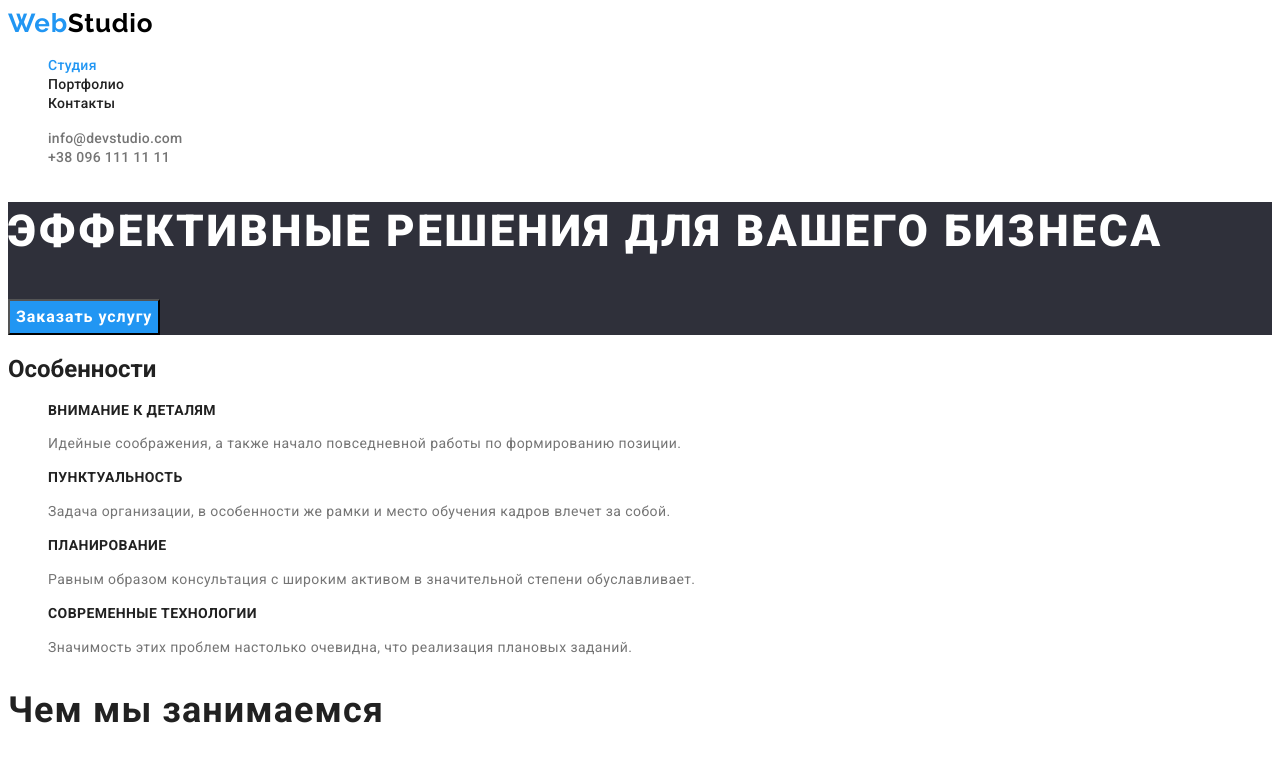
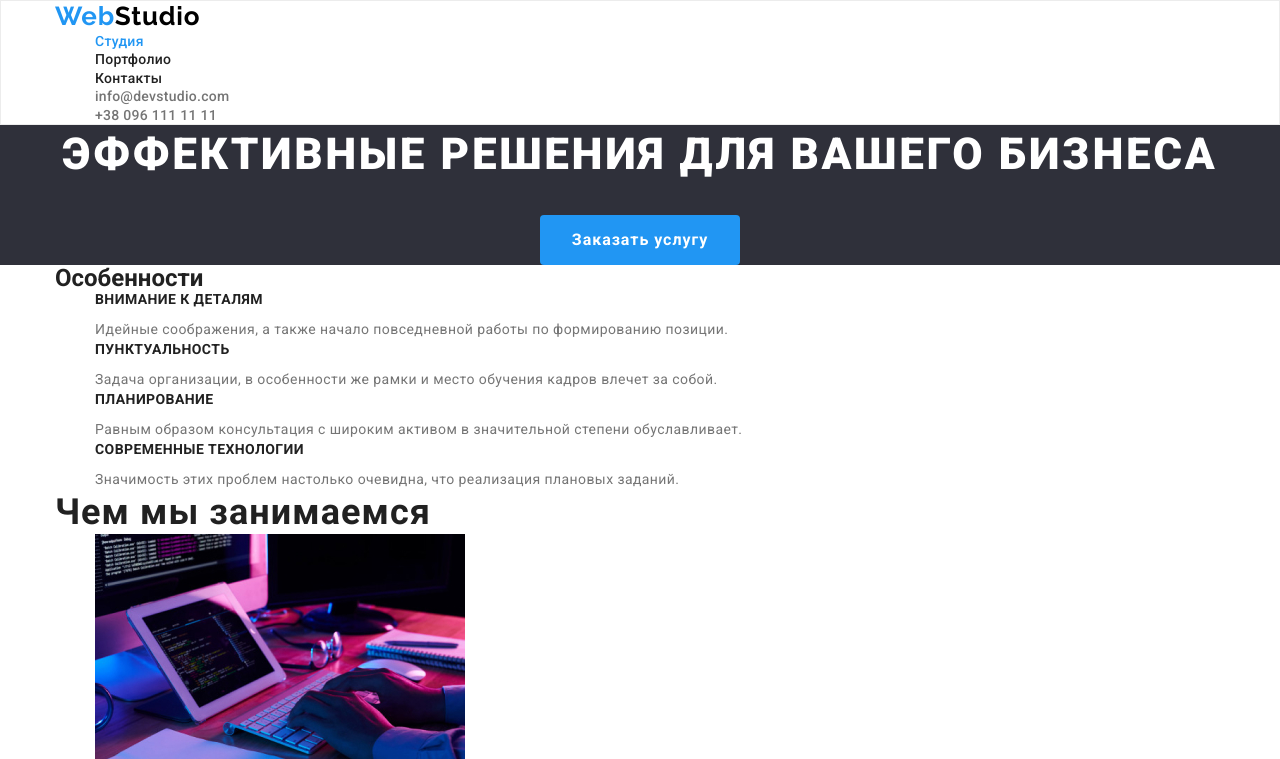
Before and after one commit to Serhii-Khrapun/goit-markup-hw-02, a plain HTML site: page index.html in a window 1280 px wide. Shown: the top 759 px of the page. Drawn offline with nearby package versions, Linux system fonts and the light colour scheme.

Commit message:
відцентрував index.html

```diff
--- a/css/styles.css
+++ b/css/styles.css
@@ -18,7 +18,27 @@ body {
   font-family: 'Roboto', sans-serif;
   color: var(--main-color);
 }
+h1,
+h2,
+h3,
+p,
+ul {
+  margin-top: 0px;
+  margin-bottom: 0px;
+}
+
+.container {
+  width: 1200px;
+  margin-left: auto;
+  margin-right: auto;
+  padding-left: 15px;
+  padding-right: 15px;
+}
+
 /*=======HEADER=========*/
+.header {
+  border: 1px solid #ececec;
+}
 .logo-accent {
   font-family: 'Raleway', sans-serif;
   font-weight: 700;
@@ -67,8 +87,11 @@ body {
 /*=======HERO=========*/
 .hero {
   background-color: var(--background-color);
+  text-align: center;
 }
 .title-hero {
+  min-width: 696px;
+  margin-bottom: 30px;
   font-weight: 900;
   font-size: 44px;
   line-height: 1.36;
@@ -77,6 +100,10 @@ body {
   color: var(--third-color);
 }
 .modal-btn {
+  min-width: 200px;
+  border-radius: 4px;
+  padding: 10px 32px;
+  border: 0px;
   font-family: 'Roboto', sans-serif;
   font-weight: 700;
   font-size: 16px;
@@ -95,6 +122,7 @@ body {
 
 /*=======FEATURES=========*/
 .features-subtitle {
+  margin-bottom: 10px;
   font-weight: 700;
   font-size: 14px;
   line-height: 1.14;
--- a/index.html
+++ b/index.html
@@ -10,17 +10,24 @@
       href="https://fonts.googleapis.com/css2?family=Raleway:wght@700&family=Roboto:wght@400;500;700;900&display=swap"
       rel="stylesheet"
     />
+    <link
+      rel="stylesheet"
+      href="https://cdnjs.cloudflare.com/ajax/libs/modern-normalize/1.1.0/modern-normalize.min.css"
+    />
     <link rel="stylesheet" href="./css/styles.css" />
   </head>
   <body>
     <!--HEADER-->
     <header class="header">
+      <div class="container">
         <nav class="nav-header">
           <a class="header-logo link" href="index.html">
             <span class="logo-accent">Web</span>Studio</a
           >
           <ul class="menu list">
-          <li class="menu-item"><a class="menu-link current link" href="index.html">Студия</a></li>
+            <li class="menu-item">
+              <a class="menu-link current link" href="index.html">Студия</a>
+            </li>
             <li class="menu-item"><a class="menu-link link" href="portfolio.html">Портфолио</a></li>
             <li class="menu-item"><a class="menu-link link" href="">Контакты</a></li>
           </ul>
@@ -33,15 +40,20 @@
             <a class="header-contact link" href="tel:+380961111111">+38 096 111 11 11</a>
           </li>
         </ul>
+      </div>
     </header>
     <main>
       <!--HERO-->
+
       <section class="hero">
+        <div class="container">
           <h1 class="title-hero">Эффективные решения для вашего бизнеса</h1>
           <button class="modal-btn" type="button">Заказать услугу</button>
+        </div>
       </section>
       <!--FEATURES-->
       <section class="features">
+        <div class="container">
           <h2 class="features-title">Особенности</h2>
           <ul class="features-list list">
             <li class="features-item">
@@ -69,9 +81,11 @@
               </p>
             </li>
           </ul>
+        </div>
       </section>
       <!--WHAT ARE WE DOING-->
       <section class="activity">
+        <div class="container">
           <h2 class="activity-title">Чем мы занимаемся</h2>
           <ul class="activity-list list">
             <li class="activity-item">
@@ -102,9 +116,11 @@
               />
             </li>
           </ul>
+        </div>
       </section>
       <!--OUR TEAM-->
       <section class="team">
+        <div class="container">
           <h2 class="team-title">Наша команда</h2>
           <ul class="team-list list">
             <li class="team-item">
@@ -152,11 +168,15 @@
               <p class="team-content" lang="en">UI Designer</p>
             </li>
           </ul>
+        </div>
       </section>
     </main>
     <!--FOOTER-->
     <footer class="footer">
-      <a class="footer-logo link" href="index.html"> <span class="logo-accent">Web</span>Studio</a>
+      <div class="container">
+        <a class="footer-logo link" href="index.html">
+          <span class="logo-accent">Web</span>Studio</a
+        >
         <address class="footer-address">
           <ul class="footer-list list">
             <li class="footer-item">
@@ -176,6 +196,7 @@
             </li>
           </ul>
         </address>
+      </div>
     </footer>
   </body>
 </html>
```
Also changed, not shown: portfolio.html (+4 -0 lines). Lines whose indentation alone changed are shown as unchanged.
